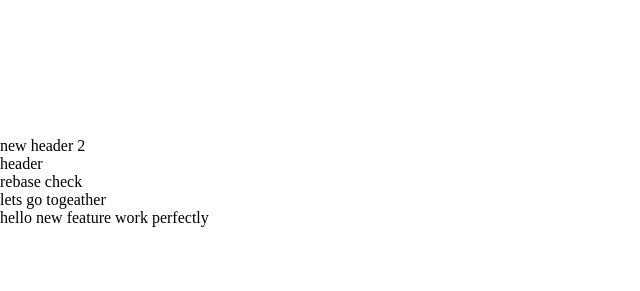
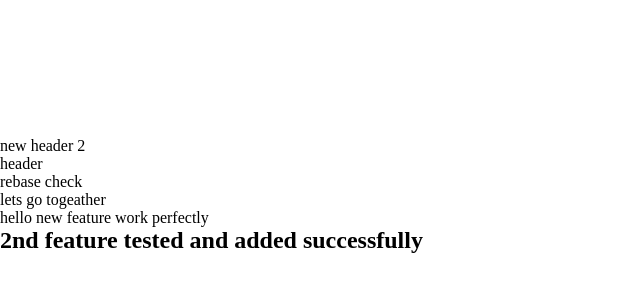
Before and after one commit to farhan523/Html-Free, a plain HTML site: page index.html in a window 1280 px wide. Shown: the part 543-834 px from the top of the page, without its empty margins (0-640 px from the left). Drawn offline with Linux system fonts and the light colour scheme.

Commit message:
2nd feature added

```diff
--- a/index.html
+++ b/index.html
@@ -24,5 +24,6 @@
     <p>lets go togeather</p>
 
     <div>hello new feature work perfectly</div>
+    <h2>2nd feature tested and added successfully</h2>
 </body>
 </html>
```
